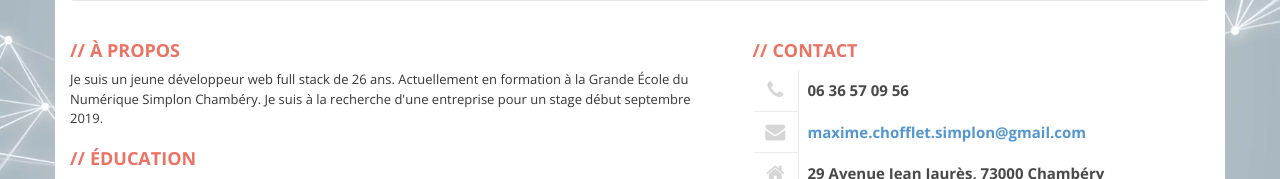
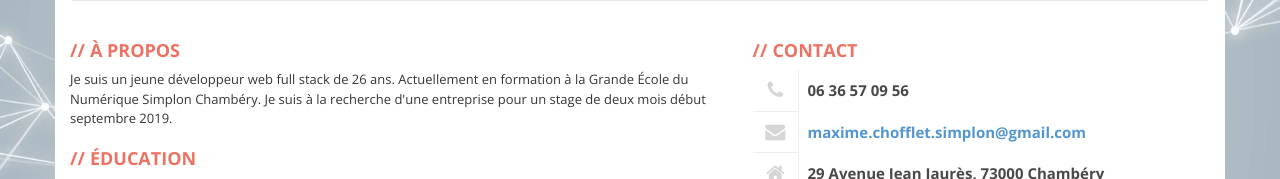
Before and after one commit to maximechofflet/cv, a plain HTML site: page index.html in a window 1280 px wide. Shown: the part 318-497 px from the top of the page. Drawn offline with nearby package versions, Linux system fonts and the light colour scheme.

Commit message:
Version 02/2019

```diff
--- a/index.html
+++ b/index.html
@@ -59,7 +59,7 @@
         <div class="box">
           <h2 id="ancre1">À propos</h2>
           <p>Je suis un jeune développeur web full stack de 26 ans. Actuellement en formation à la Grande École du
-            Numérique Simplon Chambéry. Je suis à la recherche d'une entreprise pour un stage début septembre 2019. </p>
+            Numérique Simplon Chambéry. Je suis à la recherche d'une entreprise pour un stage de deux mois début septembre 2019. </p>
         </div>
         <!-- ÉDUCATION -->
         <div class="box">
```
